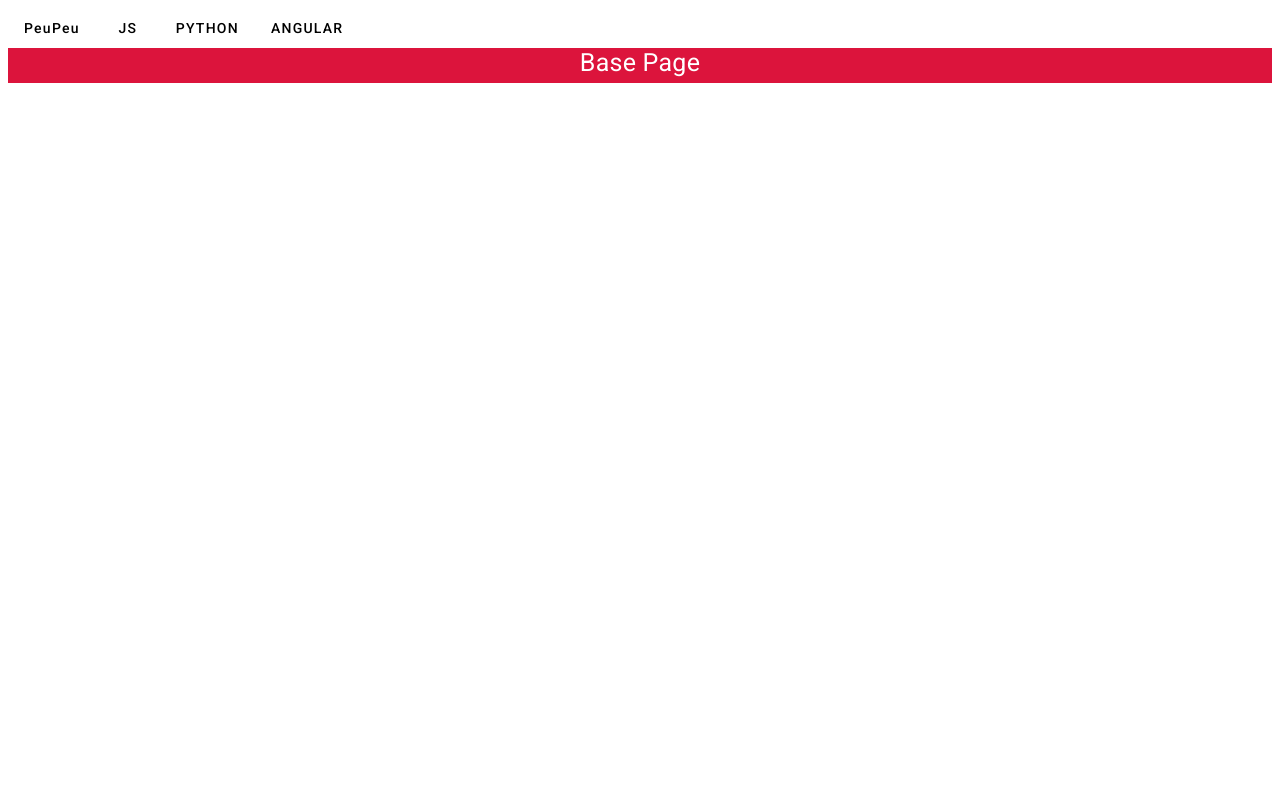
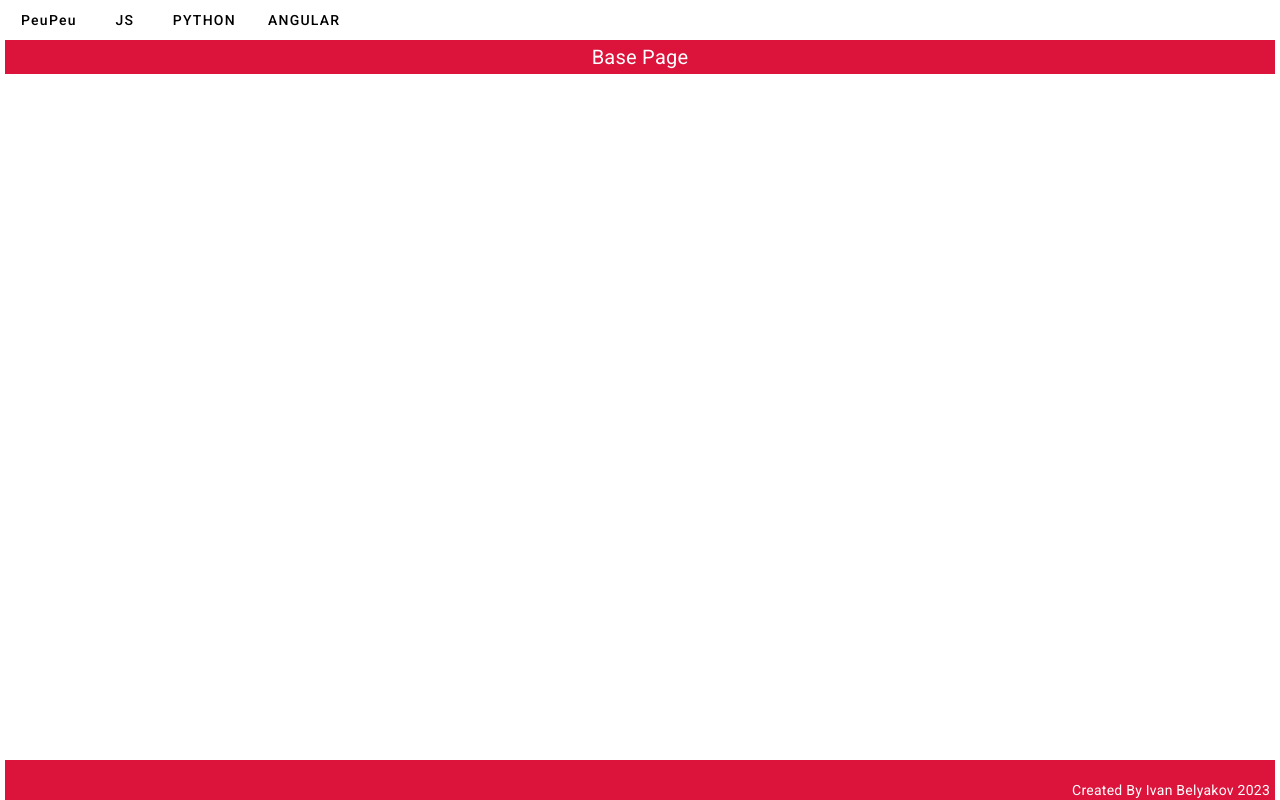
Before and after one commit to Ivbl95/peu_angular, an Angular app: page /main in a window 1280 px wide. Built offline with nearby package versions, Linux system fonts and the light colour scheme.

Commit message:
footer & fix

```diff
--- a/src/app/pages/mainpage/mainpage.component.html
+++ b/src/app/pages/mainpage/mainpage.component.html
@@ -15,4 +15,7 @@
     <button mat-menu-item (click)="changeFile(technology)" *ngFor="let technology of technologies">{{technology}}</button>
   </mat-menu>
 </div>
-<div [innerHTML]="currentFile"></div>
+<div class="content" [innerHTML]="currentFile"></div>
+<footer class="footer">
+  <div>Created By Ivan Belyakov 2023</div>
+</footer>
--- a/src/app/pages/mainpage/mainpage.component.sass
+++ b/src/app/pages/mainpage/mainpage.component.sass
@@ -7,8 +7,23 @@
   display: none
   position: fixed
 
+.content
+  min-height: calc(100vh - 40px)
+  padding-bottom: 40px
+
+.footer
+  height: 40px
+  margin-top: -40px
+  display: flex
+  justify-content: right
+  align-items: flex-end
+
 @media only screen and (max-width: 600px)
   .header
     display: none!important
   .burger
     display: block!important
+  .footer
+    margin-top: 0!important
+  .content
+    padding-bottom: 0!important
--- a/src/styles.sass
+++ b/src/styles.sass
@@ -1,13 +1,26 @@
+*
+  margin: 0
+  padding: 0
+  box-sizing: border-box
+
+html, body
+  height: 100%
+
+body, footer
+  padding: 0 5px
+
 article pre
   max-width: 100vw
   overflow: scroll
+  padding: 10px 0
 
-article div, .chapter
+article div, .footer
   color: white
   background-color: crimson
-  font-size: 25px
-  height: 30px
-  padding-top: 5px
+
+article div
+  font-size: 20px
+  padding: 7px
   text-align: center
 
 .mat-mdc-menu-content
```
